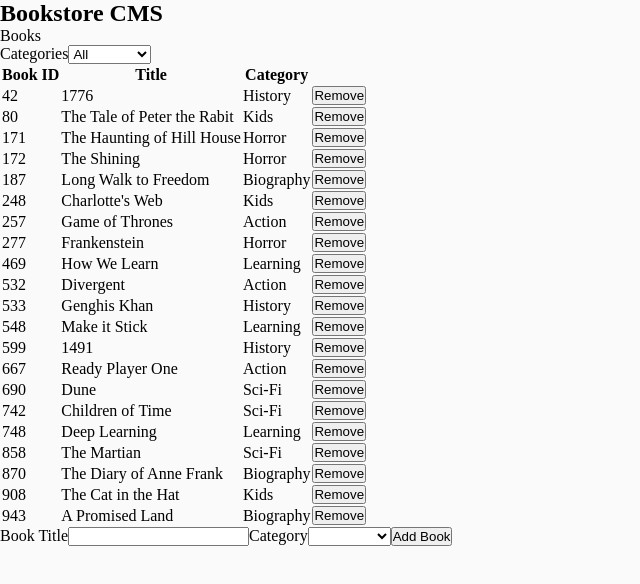
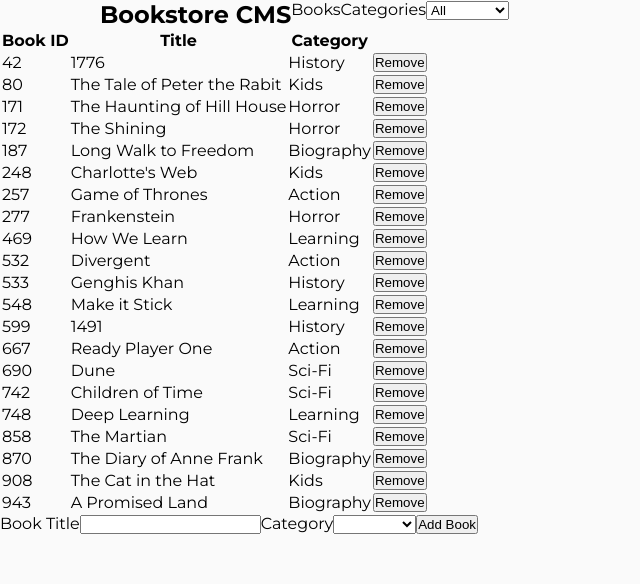
Before and after one commit to jcy2704/bookstore, a React (Create React App) app: page / in a window 1280 px wide. Shown: the top 584 px of the page, without its empty margins (0-640 px from the left). Built offline with nearby package versions, Linux system fonts and the light colour scheme.

Commit message:
Start styling

```diff
--- a/src/components/Navbar.js
+++ b/src/components/Navbar.js
@@ -12,12 +12,14 @@ const Navbar = ({ changeCat }) => {
   return (
     <>
       <header>
-        <nav>
+        <nav className="p-100 flex">
           <h1 className="title">
             Bookstore CMS
           </h1>
-          <p className="book-header-title">Books</p>
-          <CategoryFilter handleFilter={changeCategory} />
+          <div className="flex">
+            <p className="book-header-title">Books</p>
+            <CategoryFilter handleFilter={changeCategory} />
+          </div>
         </nav>
       </header>
     </>
--- a/src/styles/App.css
+++ b/src/styles/App.css
@@ -1,3 +1,5 @@
+@import url('https://fonts.googleapis.com/css2?family=Montserrat:wght@100;200;300;400;500;600;700&display=swap');
+
 * {
   padding: 0;
   margin: 0;
@@ -6,4 +8,13 @@
 
 body {
   background-color: #fafafa;
+  font-family: 'Montserrat', sans-serif;
 }
+
+.flex {
+  display: flex;
+}
+
+.p-100 {
+  padding: 0 100px;
+}
```
